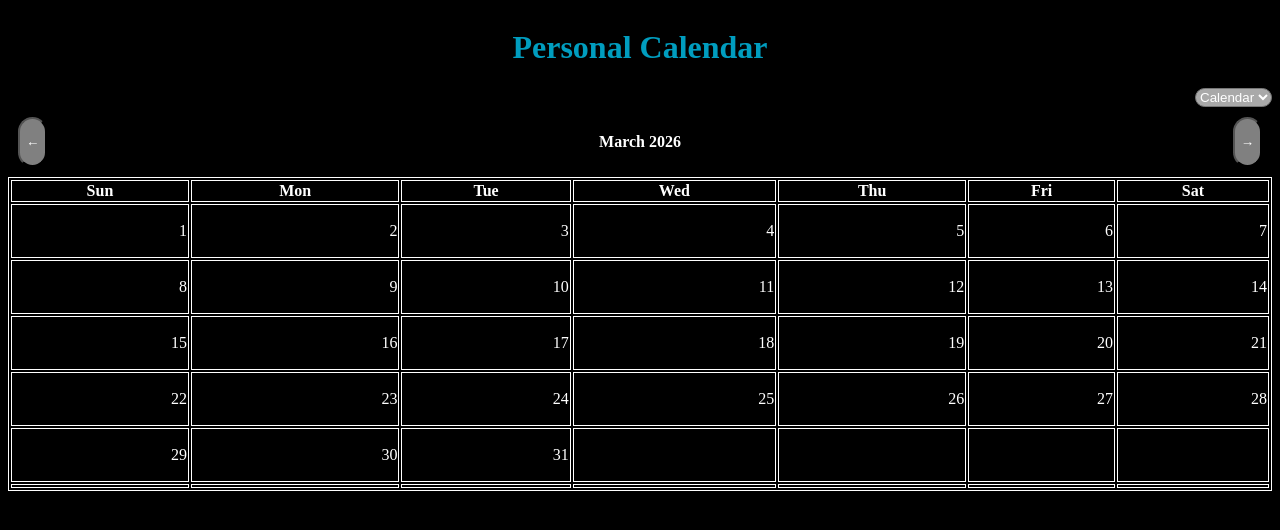
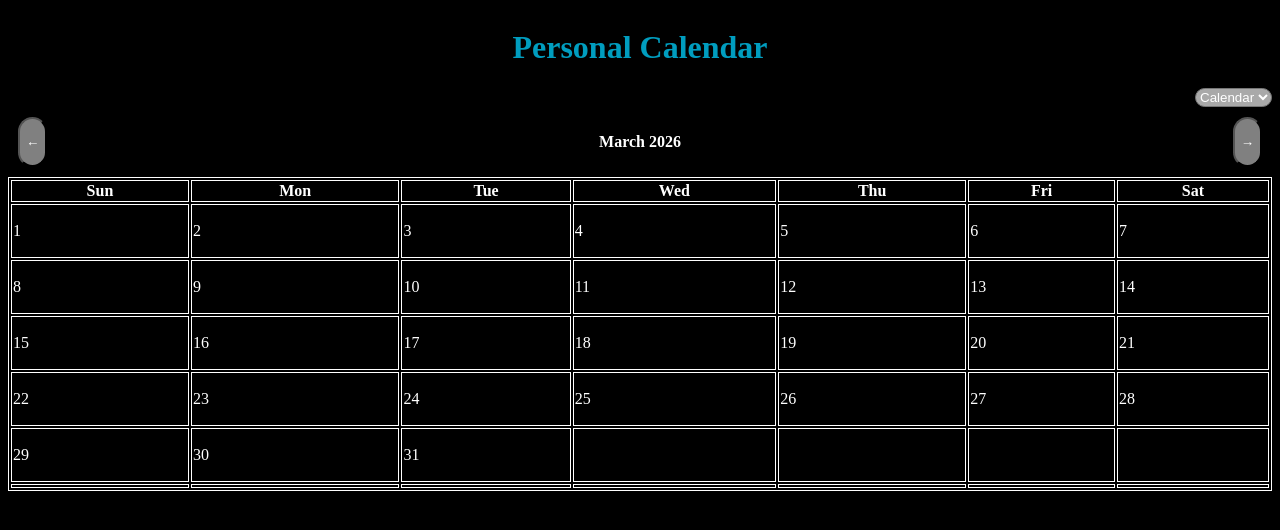
Before and after one commit to matthewhogan22/To_Do_Site, a Flask app: page /calendar in a window 1280 px wide. Shown: the top 530 px of the page. Run offline with Flask 3, Linux system fonts and the light colour scheme.

Commit message:
Styling changes

```diff
--- a/backend/static/calendar.css
+++ b/backend/static/calendar.css
@@ -27,7 +27,8 @@ table, th, td {
 
 .cal-day {
     display: flex;
-    justify-content: flex-end;
+    flex-direction: column;
+    justify-content: flex-start;
 }
 
 .day-header {
```
